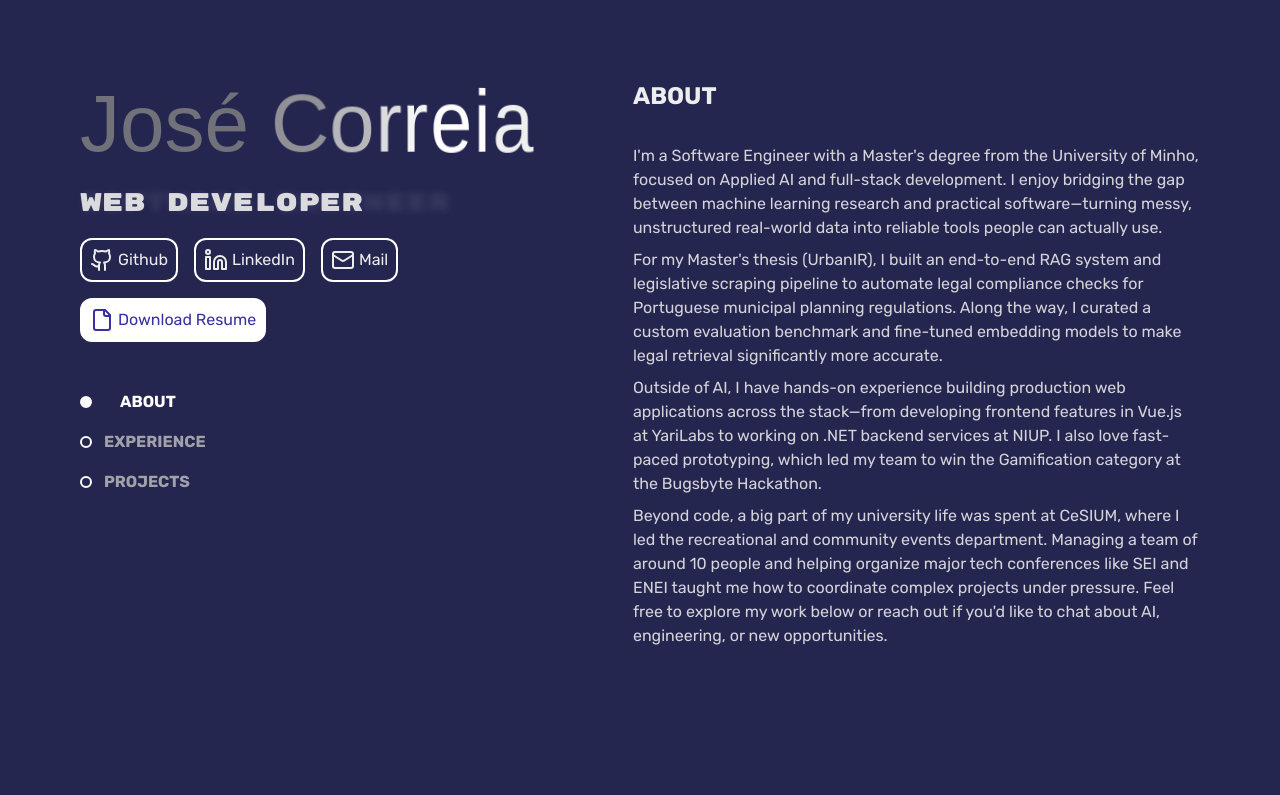
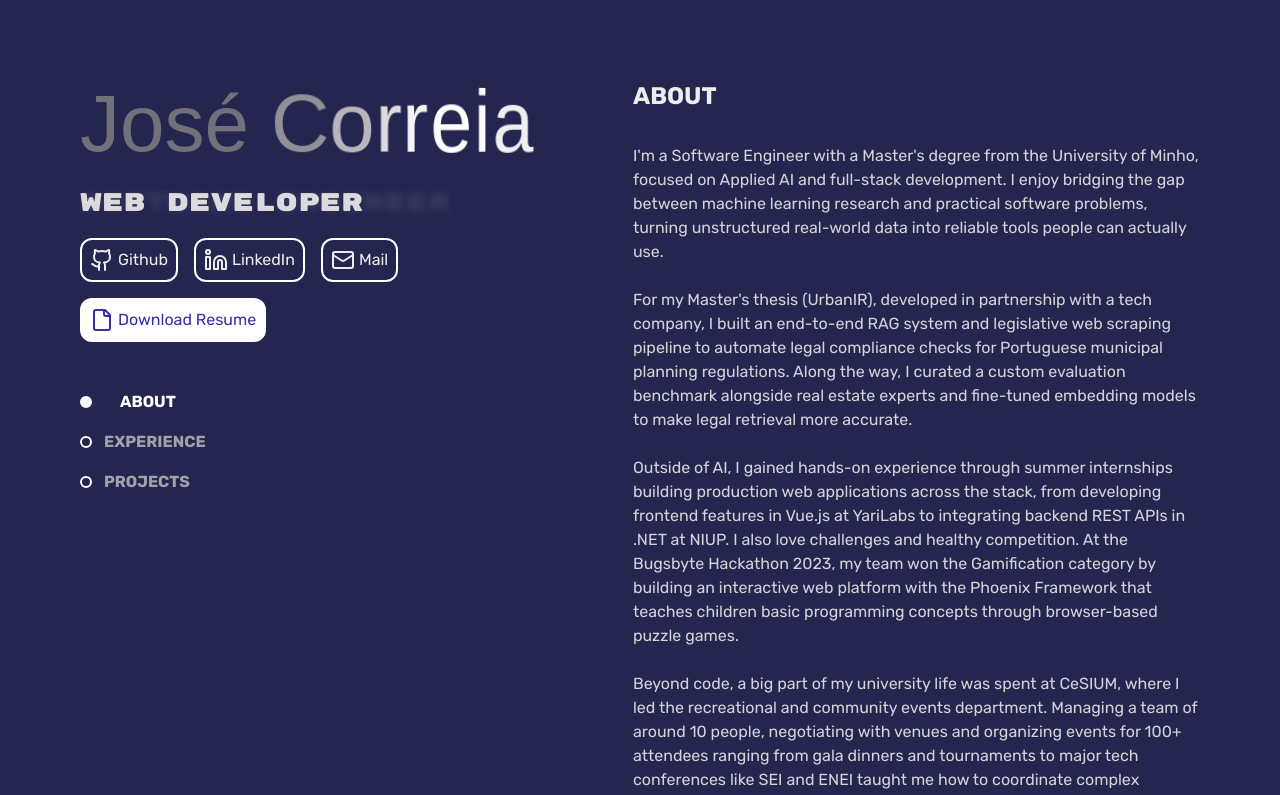
Before and after one commit to Ze-Limao/josecorreia2003, a Next.js app: page / in a window 1280 px wide. Shown: the top 795 px of the page. Built offline with nearby package versions, Linux system fonts and the light colour scheme; no server answers; a web font is replaced by a local one.

Commit message:
update about

```diff
--- a/src/app/page.tsx
+++ b/src/app/page.tsx
@@ -67,7 +67,7 @@ export default function Home() {
         />
         <ContentContainer>
           <SectionContainer id="about" title="ABOUT">
-            <div className="space-y-2">
+            <div className="space-y-6">
               {aboutParagraphs.map((paragraph, index) => (
                 <p key={`${index}-${paragraph.slice(0, 20)}`}>{paragraph}</p>
               ))}
--- a/src/components/mascot-placeholder.tsx
+++ b/src/components/mascot-placeholder.tsx
@@ -40,6 +40,7 @@ export function MascotPlaceholder({ sectionKey }: MascotPlaceholderProps) {
       antialias: true,
     });
     renderer.setPixelRatio(Math.min(window.devicePixelRatio, 2));
+    renderer.outputColorSpace = THREE.SRGBColorSpace;
     renderer.domElement.style.display = "block";
     renderer.domElement.style.position = "absolute";
     renderer.domElement.style.inset = "0";
@@ -63,8 +64,8 @@ export function MascotPlaceholder({ sectionKey }: MascotPlaceholderProps) {
     });
     resizeObserver.observe(container);
 
-    const ambientLight = new THREE.HemisphereLight(0xffffff, 0x303040, 2);
-    const directionalLight = new THREE.DirectionalLight(0xffffff, 2);
+    const ambientLight = new THREE.HemisphereLight(0xffffff, 0x303040, 0.7);
+    const directionalLight = new THREE.DirectionalLight(0xffffff, 0.3);
     directionalLight.position.set(2, 3, 4);
     scene.add(ambientLight, directionalLight);
 
--- a/src/content/about.ts
+++ b/src/content/about.ts
@@ -1,6 +1,5 @@
 export const aboutParagraphs = [
-  "I'm a Software Engineer with a Master's degree from the University of Minho, focused on Applied AI and full-stack development. I enjoy bridging the gap between machine learning research and practical software—turning messy, unstructured real-world data into reliable tools people can actually use.",
-  "For my Master's thesis (UrbanIR), I built an end-to-end RAG system and legislative scraping pipeline to automate legal compliance checks for Portuguese municipal planning regulations. Along the way, I curated a custom evaluation benchmark and fine-tuned embedding models to make legal retrieval significantly more accurate.",
-  "Outside of AI, I have hands-on experience building production web applications across the stack—from developing frontend features in Vue.js at YariLabs to working on .NET backend services at NIUP. I also love fast-paced prototyping, which led my team to win the Gamification category at the Bugsbyte Hackathon.",
-  "Beyond code, a big part of my university life was spent at CeSIUM, where I led the recreational and community events department. Managing a team of around 10 people and helping organize major tech conferences like SEI and ENEI taught me how to coordinate complex projects under pressure. Feel free to explore my work below or reach out if you'd like to chat about AI, engineering, or new opportunities."
-];
+  "I'm a Software Engineer with a Master's degree from the University of Minho, focused on Applied AI and full-stack development. I enjoy bridging the gap between machine learning research and practical software problems, turning unstructured real-world data into reliable tools people can actually use.",
+  "For my Master's thesis (UrbanIR), developed in partnership with a tech company, I built an end-to-end RAG system and legislative web scraping pipeline to automate legal compliance checks for Portuguese municipal planning regulations. Along the way, I curated a custom evaluation benchmark alongside real estate experts and fine-tuned embedding models to make legal retrieval more accurate.",
+  "Outside of AI, I gained hands-on experience through summer internships building production web applications across the stack, from developing frontend features in Vue.js at YariLabs to integrating backend REST APIs in .NET at NIUP. I also love challenges and healthy competition. At the Bugsbyte Hackathon 2023, my team won the Gamification category by building an interactive web platform with the Phoenix Framework that teaches children basic programming concepts through browser-based puzzle games.",
+"Beyond code, a big part of my university life was spent at CeSIUM, where I led the recreational and community events department. Managing a team of around 10 people, negotiating with venues and organizing events for 100+ attendees ranging from gala dinners and tournaments to major tech conferences like SEI and ENEI taught me how to coordinate complex projects under pressure. Feel free to explore my work below or reach out if you'd like to chat about AI stuff or new opportunities."];
```
